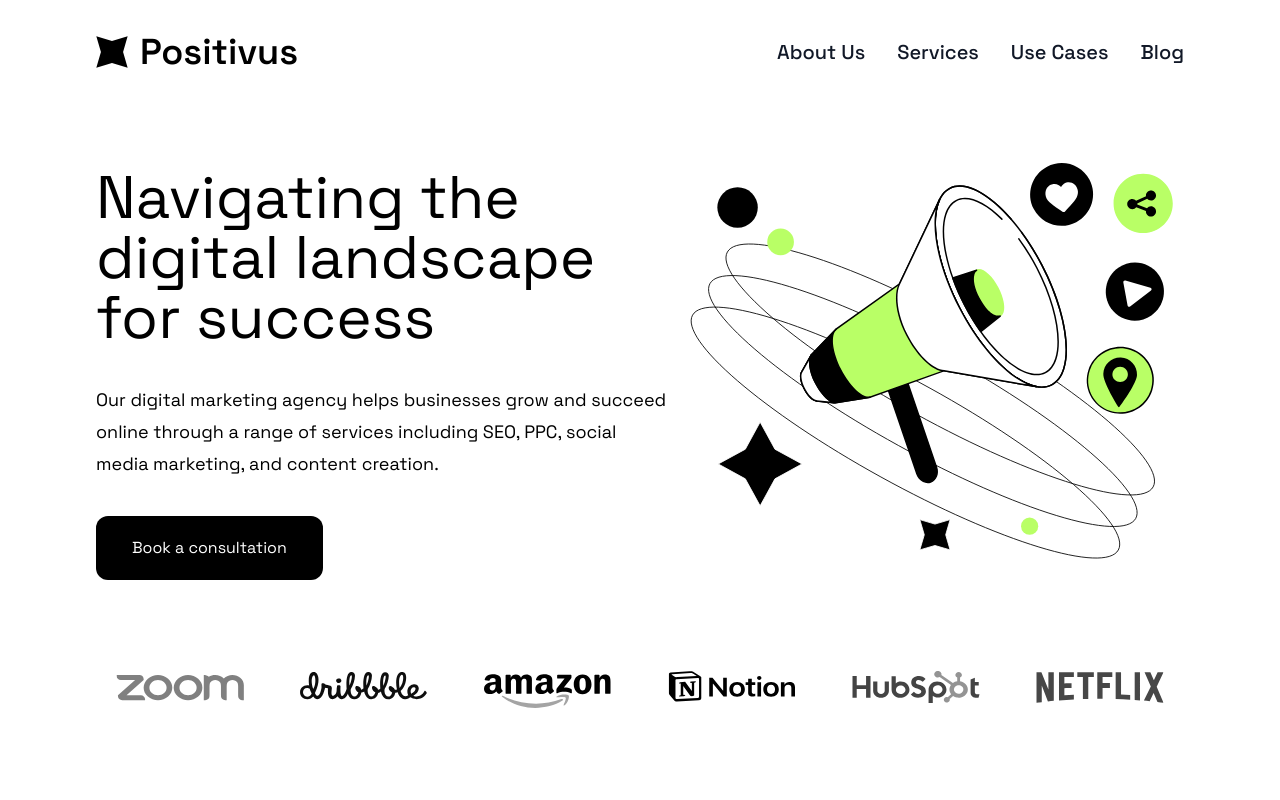
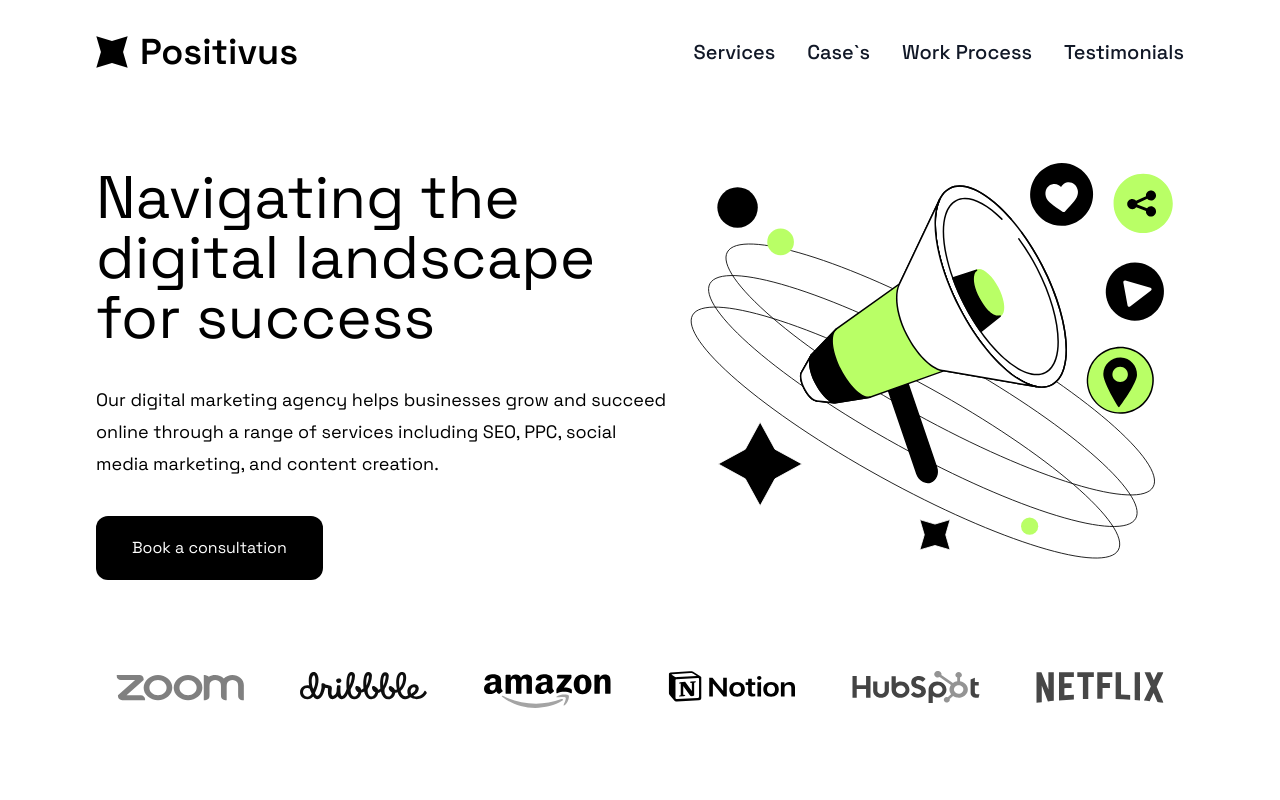
Before and after one commit to qqwrxtr/Market-Agency, a React (Create React App) app: page / in a window 1280 px wide. Shown: the top 800 px of the page. Built offline with nearby package versions, Linux system fonts and the light colour scheme.

Commit message:
adaptive for phone, changed navbar, smooth scroll, minor changes

```diff
--- a/public/index.html
+++ b/public/index.html
@@ -1,5 +1,5 @@
 <!DOCTYPE html>
-<html lang="en" style="overflow-x: hidden;">
+<html lang="en" style="overflow-x: hidden;" class="scroll-smooth">
   <head>
     <meta charset="utf-8" />
     <link rel="icon" href="%PUBLIC_URL%/logo.svg" />
@@ -13,7 +13,7 @@
     <link href="https://fonts.googleapis.com/css2?family=Space+Grotesk:wght@300..700&display=swap" rel="stylesheet">
     <title>Positivus</title>
   </head>
-  <body style="overflow-x: hidden;">
+  <body style="overflow-x: hidden;" class="scroll-smooth">
     <div id="root"></div>
   </body>
 </html>
--- a/src/App.js
+++ b/src/App.js
@@ -10,7 +10,7 @@ import Footer from "components/Footer/Footer";
 
 function App(props) {
   return (
-    <div className="bg-white 2xl:px-44 xl:px-24 sm:px-8 px-2">
+    <div className="bg-white 2xl:px-44 xl:px-24 sm:px-8 px-2 scroll-smooth">
       <header className="w-full flex justify-center">
         <Header />
       </header>
--- a/src/components/CaseStud/CaseStud.jsx
+++ b/src/components/CaseStud/CaseStud.jsx
@@ -5,7 +5,7 @@ import "./CaseStud.css"
 const CaseStud = (props) => {
   return (
     <>
-      <div className="container pt-20 md:pt-36">
+      <div className="container pt-20 md:pt-36" id="case__studies">
         <Title_Block
           title="Case Studies"
           subtitle="Explore Real-Life Examples of Our Proven Digital Marketing Success through Our Case Studies"
--- a/src/components/Footer/Footer.css
+++ b/src/components/Footer/Footer.css
@@ -5,5 +5,4 @@
     .text__fz__phone{
         font-size: 16px;
     }
-
 }
--- a/src/components/Footer/Footer.jsx
+++ b/src/components/Footer/Footer.jsx
@@ -57,28 +57,23 @@ const Footer = () => {
           <div className="footer_links mt-5 md:mt-0">
             <ul className="flex gap-6 underline-offset-8">
               <li>
-                <a href="#about" className="hover:underline">
-                  About
-                </a>
-              </li>
-              <li>
                 <a href="#services" className="hover:underline">
                   Services
                 </a>
               </li>
               <li>
-                <a href="#use_cases" className="hover:underline">
-                  Use Cases
+                <a href="#case__studies" className="hover:underline">
+                  Case`s
                 </a>
               </li>
               <li>
-                <a href="#pricing" className="hover:underline">
-                  Pricing
+                <a href="#work__process" className="hover:underline">
+                  Work Process
                 </a>
               </li>
               <li>
-                <a href="#blog" className="hover:underline">
-                  Blog
+                <a href="#testimonials" className="hover:underline">
+                  Testimonials
                 </a>
               </li>
             </ul>
@@ -126,7 +121,7 @@ const Footer = () => {
                 placeholder="Enter your email"
                 value={email}
                 onChange={handleEmailChange}
-                className="w-full h-8 xl:h-12 rounded-md bg-[#292A32] placeholder-base md:placeholder-lg lg:placeholder-xl placeholder: text-white p-3 placeholder:text-white italic border border-white py-6 md:py-7 xl:py-9"
+                className="w-full h-8 xl:h-12 rounded-md bg-[#292A32] placeholder:text-base md:placeholder-lg lg:placeholder-xl text-white p-3 placeholder:text-white italic border border-white py-6 md:py-7 xl:py-9"
               />
             </div>
             <div className="sub__news__submit">
--- a/src/components/Header/Header.jsx
+++ b/src/components/Header/Header.jsx
@@ -57,15 +57,7 @@ const Header = () => {
               <ul className="font-medium text-xl flex flex-col p-3 md:p-0 mt-4 border border-gray-100 rounded-lg bg-gray-50 md:flex-row md:space-x-8 rtl:space-x-reverse md:mt-0 md:border-0 md:bg-white ">
                 <li>
                   <a
-                    href="#"
-                    className="block text-gray-900 hover:text-green-600"
-                  >
-                    About Us
-                  </a>
-                </li>
-                <li>
-                  <a
-                    href="#"
+                    href="#services"
                     className="block text-gray-900 hover:text-green-600"
                   >
                     Services
@@ -73,18 +65,26 @@ const Header = () => {
                 </li>
                 <li>
                   <a
-                    href="#"
+                    href="#case__studies"
                     className="block text-gray-900 hover:text-green-600"
                   >
-                    Use Cases
+                    Case`s
                   </a>
                 </li>
                 <li>
                   <a
-                    href="#"
+                    href="#work__process"
                     className="block text-gray-900 hover:text-green-600"
                   >
-                    Blog
+                    Work Process
+                  </a>
+                </li>
+                <li>
+                  <a
+                    href="#testimonials"
+                    className="block text-gray-900 hover:text-green-600"
+                  >
+                    Testimonials
                   </a>
                 </li>
               </ul>
--- a/src/components/Services/Services.jsx
+++ b/src/components/Services/Services.jsx
@@ -5,7 +5,7 @@ import ServicesCard from "./ServicesCard/ServicesCard";
 const Services = (props) => {
   return (
     <>
-      <div className="container pt-20 md:pt-36 w-full ">
+      <div className="container pt-20 md:pt-36 w-full" id="services">
         <Title_Block title = "Services" subtitle = "At our digital marketing agency, we offer a range of services to help businesses grow and succeed online. These services include:"/>
       </div>
       <div className="container pt-5 md:pt-20">
--- a/src/components/Testimonials/Testimonials.jsx
+++ b/src/components/Testimonials/Testimonials.jsx
@@ -9,7 +9,7 @@ const Testimonials = ({ testimonials }) => {
   const testimonialsArray = Object.values(testimonials);
 
   return (
-    <div className="container mx-auto mt-20 md:mt-36">
+    <div className="container mx-auto mt-20 md:mt-36" id="testimonials">
         <Title_Block
           title="Testimonials"
           subtitle="Hear from Our Satisfied Clients: Read Our Testimonials to Learn More about Our Digital Marketing Services"
--- a/src/components/WorkProcess/WorkProcess.jsx
+++ b/src/components/WorkProcess/WorkProcess.jsx
@@ -5,7 +5,7 @@ import WorkSteps from "./WorkSteps/WorkSteps.jsx"
 const WorkProcess = (props) => {
     return (
         <>
-            <div className="container pt-20 md:pt-36">
+            <div className="container pt-20 md:pt-36" id="work__process">
                 <div className="row">
                     <Title_Block title="Our Working Process" subtitle="Step-by-Step Guide to Achieving Your Business Goals" />
                 </div>
--- a/src/index.css
+++ b/src/index.css
@@ -2,16 +2,16 @@
 @tailwind components;
 @tailwind utilities;
 
+@layer utilities {
   .placeholder-lg {
     @apply placeholder:text-lg;
   }
-
   .placeholder-xl {
     @apply placeholder:text-xl;
   }
-
   .placeholder-base {
     @apply placeholder:text-base;
+  }
 }
 
 #root {
@@ -32,6 +32,7 @@ body {
   -webkit-font-smoothing: antialiased;
   -moz-osx-font-smoothing: grayscale;
   background-color: white;
+  scroll-behavior: smooth;
 }
 
 code {
```
Lines whose indentation alone changed are shown as unchanged.
